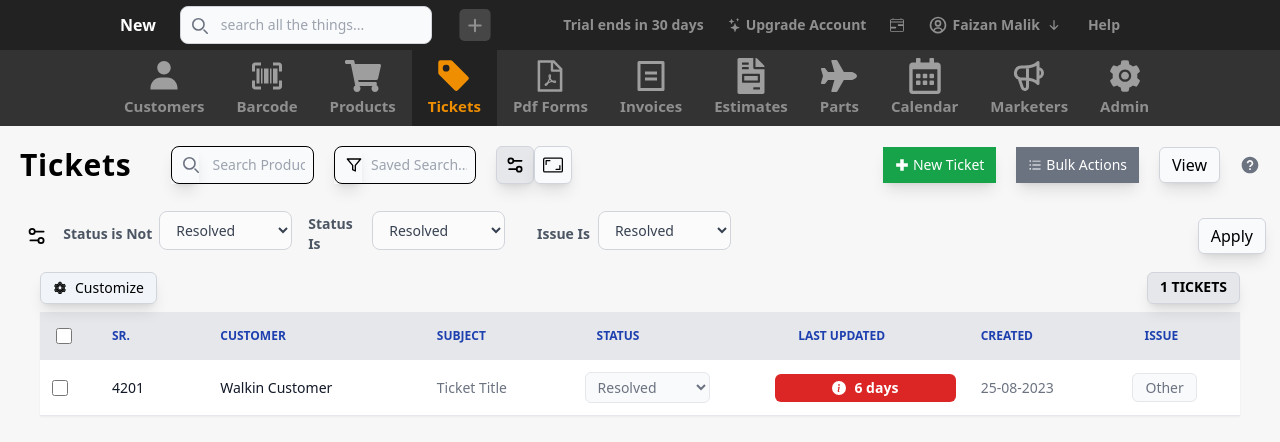
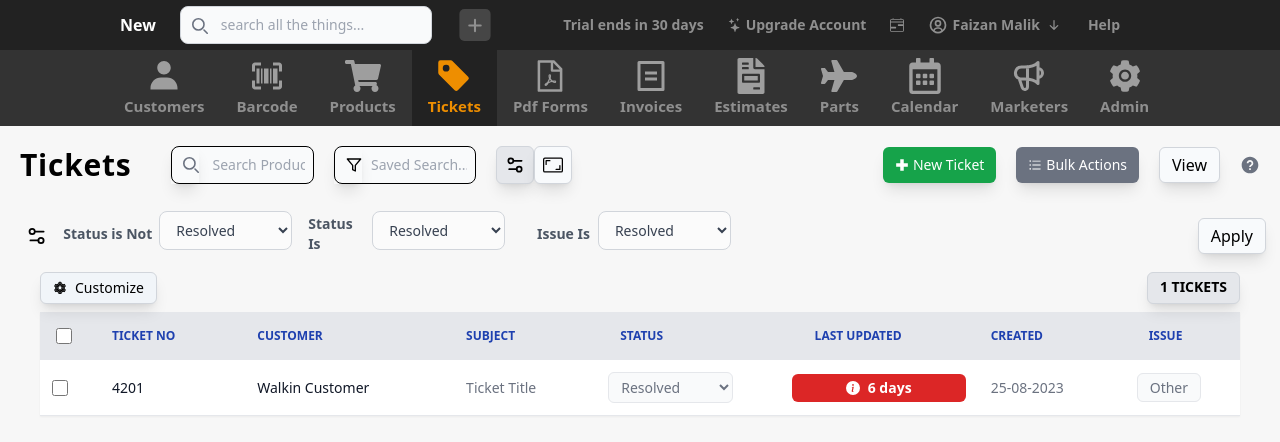
Before and after one commit to faixanmalik/pages, a Next.js app: page /menu/tickets in a window 1280 px wide. Shown: the top 442 px of the page. Built offline with nearby package versions, Linux system fonts and the light colour scheme.

Commit message:
change rounded in ticket page

```diff
--- a/src/pages/menu/tickets.js
+++ b/src/pages/menu/tickets.js
@@ -80,12 +80,12 @@ const Tickets = () => {
 
             <div className='flex w-full justify-end items-center space-x-5'>
 
-              <Link href={'/menu/createTicket'} className='flex p-[8px] shadow-lg px-3 text-sm items-center font-medium gap-1 bg-green-600 text-white cursor-pointer'>
+              <Link href={'/menu/createTicket'} className='flex rounded-md p-[8px] shadow-lg px-3 text-sm items-center font-medium gap-1 bg-green-600 text-white cursor-pointer'>
                 <BiPlusMedical/>
                 New Ticket
               </Link>
 
-              <button type="submit" className='flex p-[8px] shadow-lg px-3 text-sm items-center font-medium gap-1 bg-gray-500 text-white cursor-pointer'>
+              <button type="submit" className='flex rounded-md p-[8px] shadow-lg px-3 text-sm items-center font-medium gap-1 bg-gray-500 text-white cursor-pointer'>
                 <AiOutlineUnorderedList/>
                 Bulk Actions
               </button>
@@ -179,7 +179,7 @@ const Tickets = () => {
                       </div>
                     </th>
                     <th scope="col" className="px-6 py-3 text-blue-800">
-                      Sr.
+                      Ticket No
                     </th>
                     <th scope="col" className="px-6 py-3 text-blue-800">
                       Customer
```
